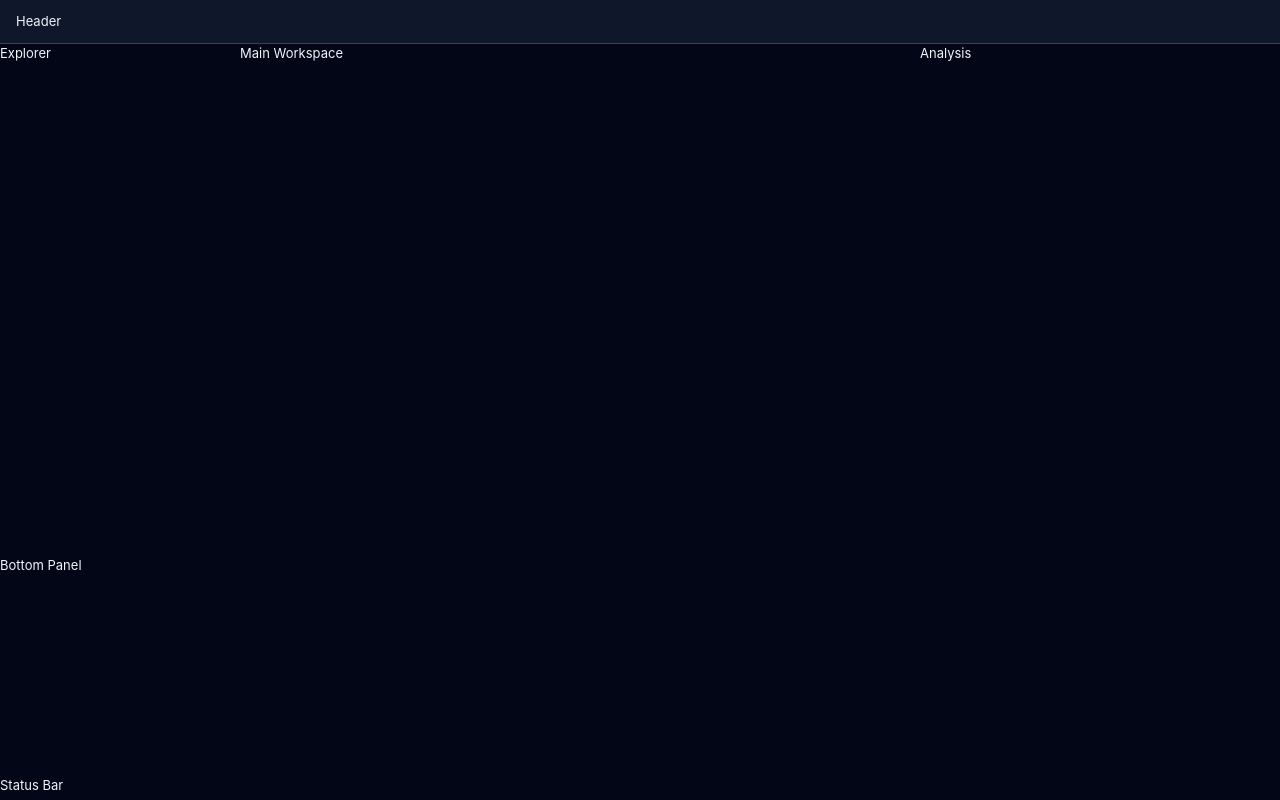
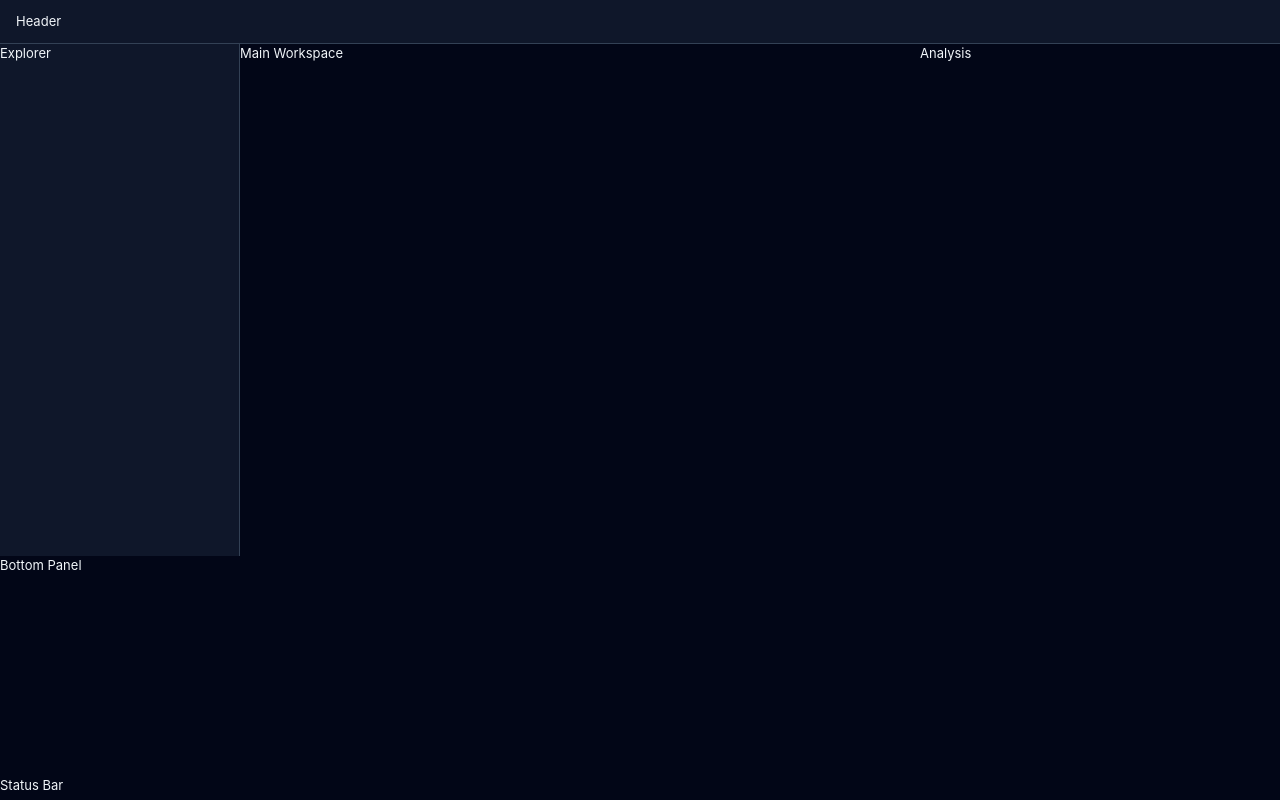
Before and after one commit to nilaysardar04042001/JavaScript-Notebook, a React (Vite) app in the folder frontend/: page / in a window 1280 px wide. Built offline with nearby package versions, Linux system fonts and the light colour scheme.

Commit message:
feat: add ExplorerPanel layout component

```diff
--- a/frontend/src/App.tsx
+++ b/frontend/src/App.tsx
@@ -1,6 +1,7 @@
 import { AppShell } from './components/layout/AppShell'
 import { Header } from './components/layout/Header'
 import { MainWorkspace } from './components/layout/MainWorkspace'
+import { ExplorerPanel } from './components/layout/ExplorerPanel'
 // import './App.css'
 
 function App() {
@@ -11,7 +12,9 @@ function App() {
       </Header>
 
       <MainWorkspace>
-        <aside>Explorer</aside>
+        <ExplorerPanel>
+          Explorer
+        </ExplorerPanel>
         <section>Main Workspace</section>
         <aside>Analysis</aside>
       </MainWorkspace>
--- /dev/null
+++ b/frontend/src/components/layout/ExplorerPanel/ExplorerPanel.css
@@ -0,0 +1,17 @@
+/*
+ * JavaScript Notebook
+ * ExplorerPanel
+ *
+ * Stage 8.4.4 — Explorer Panel Container
+ */
+
+.jn-explorer-panel {
+  display: flex;
+  flex-direction: column;
+  min-width: 0;
+  min-height: 0;
+  overflow: hidden;
+  border-right: var(--jn-border-width-thin) solid var(--jn-color-border);
+  background: var(--jn-color-surface);
+  color: var(--jn-color-text);
+}
--- /dev/null
+++ b/frontend/src/components/layout/ExplorerPanel/ExplorerPanel.tsx
@@ -0,0 +1,18 @@
+import type { HTMLAttributes, PropsWithChildren } from 'react'
+import './ExplorerPanel.css'
+
+export type ExplorerPanelProps = PropsWithChildren<HTMLAttributes<HTMLElement>>
+
+export function ExplorerPanel({
+  children,
+  className,
+  ...props
+}: ExplorerPanelProps) {
+  const classes = ['jn-explorer-panel', className].filter(Boolean).join(' ')
+
+  return (
+    <aside className={classes} {...props}>
+      {children}
+    </aside>
+  )
+}
--- /dev/null
+++ b/frontend/src/components/layout/ExplorerPanel/index.ts
@@ -0,0 +1,2 @@
+export { ExplorerPanel } from './ExplorerPanel'
+export type { ExplorerPanelProps } from './ExplorerPanel'
```
